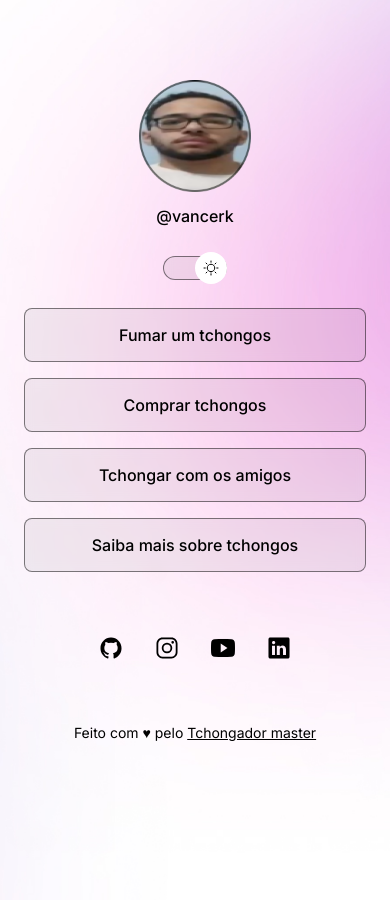
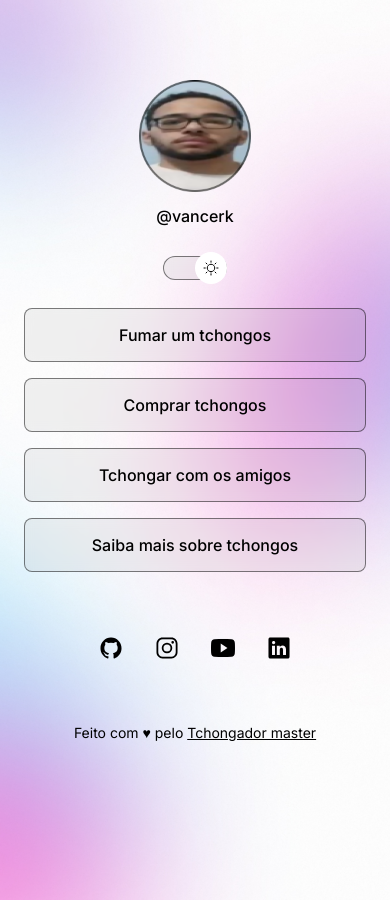
Before and after one commit to Vancerk/Projeto, a plain HTML site: page index.html in a window 390 px wide. Both pictures are taken after a click on the element 195 px from the left and 267 px from the top of the page. Drawn offline with nearby package versions, Linux system fonts and the light colour scheme.

Commit message:
agora vai

```diff
--- a/style.css
+++ b/style.css
@@ -16,7 +16,7 @@
 
 .light {
   --text-color: black;
-  --bg-url: url(./Assets/bg-desktop-light.jpg);
+  --bg-url: url(./Assets/bg-mobile-light.jpg);
   --stroke-color: rgba(0, 0, 0, 0.5);
   --surface-color: rgba(0, 0, 0, 0.05);
   --surface-color-hover: rgba(0, 0, 0, 0.02);
```
